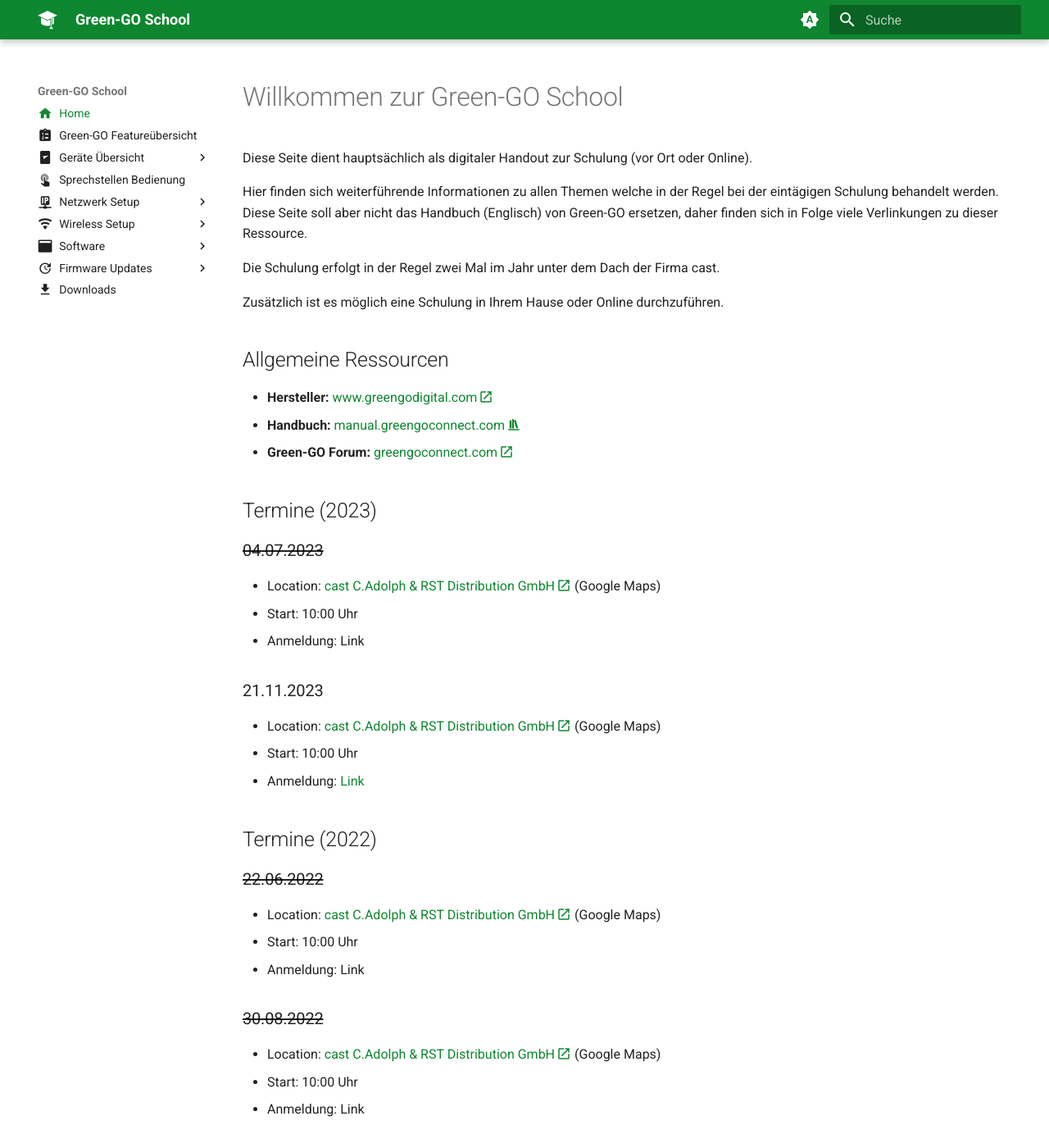
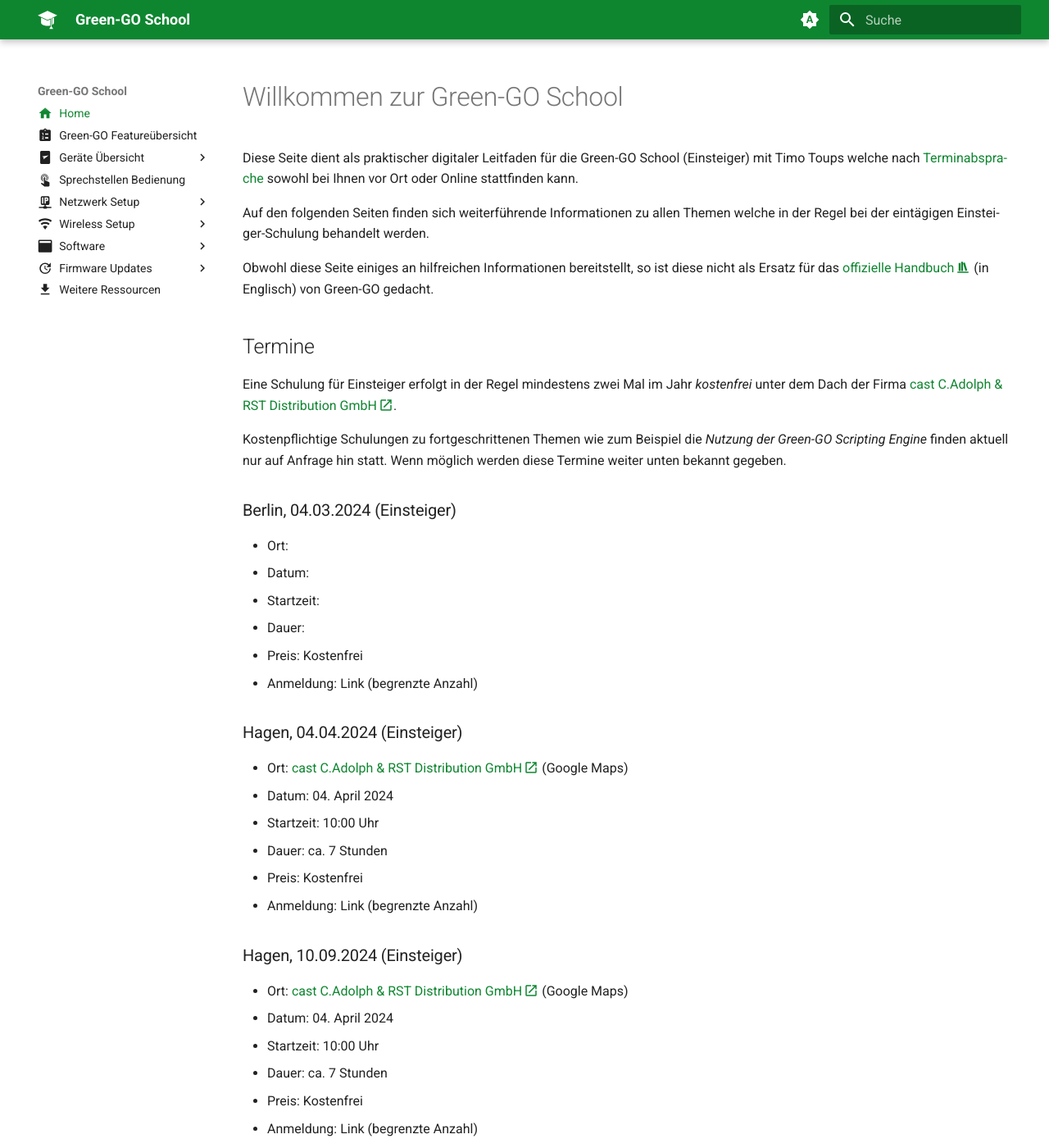
Before and after one commit to lampensau/green-go-school, an MkDocs documentation site: the page built from docs/index.md, in a window 1280 px wide and 1400 px high. Shown: the whole window at 82% size. Built offline with MkDocs 1.6.1 and Material for MkDocs 9.7.7, drawn with Linux system fonts in a browser that asks for light colours; plug-ins that fetch from the network failed and are left out; some of the changed text lies outside the part shown.

Commit message:
adjustments

```diff
--- a/docs/index.md
+++ b/docs/index.md
@@ -6,54 +6,45 @@
 ---
 # Willkommen zur Green-GO School
 
-Diese Seite dient hauptsächlich als digitaler Handout zur Schulung (vor Ort oder Online).
+Diese Seite dient als praktischer digitaler Leitfaden für die Green-GO School (Einsteiger) mit Timo Toups welche nach [Terminabsprache](#terminabsprache) sowohl bei Ihnen vor Ort oder Online stattfinden kann.
 
-Hier finden sich weiterführende Informationen zu allen Themen welche in der Regel bei der eintägigen Schulung behandelt werden. Diese Seite soll aber nicht das Handbuch (Englisch) von Green-GO ersetzen, daher finden sich in Folge viele Verlinkungen zu dieser Ressource.
+Auf den folgenden Seiten finden sich weiterführende Informationen zu allen Themen welche in der Regel bei der eintägigen Einsteiger-Schulung behandelt werden.
 
-Die Schulung erfolgt in der Regel zwei Mal im Jahr unter dem Dach der Firma cast.
+Obwohl diese Seite einiges an hilfreichen Informationen bereitstellt, so ist diese nicht als Ersatz für das [offizielle Handbuch](https://manual.greengoconnect.com) (in Englisch) von Green-GO gedacht.
 
-Zusätzlich ist es möglich eine Schulung in Ihrem Hause oder Online durchzuführen.
+## Termine
 
-## Allgemeine Ressourcen
+Eine Schulung für Einsteiger erfolgt in der Regel mindestens zwei Mal im Jahr _kostenfrei_ unter dem Dach der Firma [cast C.Adolph & RST Distribution GmbH](https://castinfo.de).
 
-- **Hersteller:** [www.greengodigital.com](https://www.greengodigital.com)
-- **Handbuch:** [manual.greengoconnect.com](https://manual.greengoconnect.com)
-- **Green-GO Forum:** [greengoconnect.com](https://greengoconnect.com)
+Kostenpflichtige Schulungen zu fortgeschrittenen Themen wie zum Beispiel die _Nutzung der Green-GO Scripting Engine_ finden aktuell nur auf Anfrage hin statt. Wenn möglich werden diese Termine weiter unten bekannt gegeben.
 
-## Termine (2023)
+### Berlin, 04.03.2024 (Einsteiger)
 
-### ~~04.07.2023~~
+- Ort:
+- Datum:
+- Startzeit:
+- Dauer:
+- Preis: Kostenfrei
+- Anmeldung: Link (begrenzte Anzahl)
 
-- Location: [cast C.Adolph & RST Distribution GmbH](https://www.google.com/maps/dir//cast+C.+Adolph+%26+RST+Distribution+GmbH,+Kabeler+Str.+54A,+58099+Hagen/@51.4085821,7.47655,17z/data=!4m8!4m7!1m0!1m5!1m1!1s0x47b93d04acb6eef5:0xe1c51087640a559!2m2!1d7.4792966!2d51.4086275?entry=ttu) (Google Maps)
-- Start: 10:00 Uhr
-- Anmeldung: Link
+### Hagen, 04.04.2024 (Einsteiger)
 
-### 21.11.2023
+- Ort: [cast C.Adolph & RST Distribution GmbH](https://www.google.com/maps/dir//cast+C.+Adolph+%26+RST+Distribution+GmbH,+Kabeler+Str.+54A,+58099+Hagen/@51.4085821,7.47655,17z/data=!4m8!4m7!1m0!1m5!1m1!1s0x47b93d04acb6eef5:0xe1c51087640a559!2m2!1d7.4792966!2d51.4086275?entry=ttu) (Google Maps)
+- Datum: 04. April 2024
+- Startzeit: 10:00 Uhr
+- Dauer: ca. 7 Stunden
+- Preis: Kostenfrei
+- Anmeldung: Link (begrenzte Anzahl)
 
-- Location: [cast C.Adolph & RST Distribution GmbH](https://www.google.com/maps/dir//cast+C.+Adolph+%26+RST+Distribution+GmbH,+Kabeler+Str.+54A,+58099+Hagen/@51.4085821,7.47655,17z/data=!4m8!4m7!1m0!1m5!1m1!1s0x47b93d04acb6eef5:0xe1c51087640a559!2m2!1d7.4792966!2d51.4086275?entry=ttu) (Google Maps)
-- Start: 10:00 Uhr
-- Anmeldung: [Link](mailto:mail@castinfo.de?subject=Green-GO School Anmeldung (21.11.2023))
+### Hagen, 10.09.2024 (Einsteiger)
 
-## Termine (2022)
+- Ort: [cast C.Adolph & RST Distribution GmbH](https://www.google.com/maps/dir//cast+C.+Adolph+%26+RST+Distribution+GmbH,+Kabeler+Str.+54A,+58099+Hagen/@51.4085821,7.47655,17z/data=!4m8!4m7!1m0!1m5!1m1!1s0x47b93d04acb6eef5:0xe1c51087640a559!2m2!1d7.4792966!2d51.4086275?entry=ttu) (Google Maps)
+- Datum: 04. April 2024
+- Startzeit: 10:00 Uhr
+- Dauer: ca. 7 Stunden
+- Preis: Kostenfrei
+- Anmeldung: Link (begrenzte Anzahl)
 
-### ~~22.06.2022~~
-
-- Location: [cast C.Adolph & RST Distribution GmbH](https://www.google.com/maps/dir//cast+C.+Adolph+%26+RST+Distribution+GmbH,+Kabeler+Str.+54A,+58099+Hagen/@51.4085821,7.47655,17z/data=!4m8!4m7!1m0!1m5!1m1!1s0x47b93d04acb6eef5:0xe1c51087640a559!2m2!1d7.4792966!2d51.4086275?entry=ttu) (Google Maps)
-- Start: 10:00 Uhr
-- Anmeldung: Link
-
-### ~~30.08.2022~~
-
-- Location: [cast C.Adolph & RST Distribution GmbH](https://www.google.com/maps/dir//cast+C.+Adolph+%26+RST+Distribution+GmbH,+Kabeler+Str.+54A,+58099+Hagen/@51.4085821,7.47655,17z/data=!4m8!4m7!1m0!1m5!1m1!1s0x47b93d04acb6eef5:0xe1c51087640a559!2m2!1d7.4792966!2d51.4086275?entry=ttu) (Google Maps)
-- Start: 10:00 Uhr
-- Anmeldung: Link
-
-### ~~12.10.2022~~
-
-- Location: [cast C.Adolph & RST Distribution GmbH](https://www.google.com/maps/dir//cast+C.+Adolph+%26+RST+Distribution+GmbH,+Kabeler+Str.+54A,+58099+Hagen/@51.4085821,7.47655,17z/data=!4m8!4m7!1m0!1m5!1m1!1s0x47b93d04acb6eef5:0xe1c51087640a559!2m2!1d7.4792966!2d51.4086275?entry=ttu) (Google Maps)
-- Start: 10:00 Uhr
-- Anmeldung: Link
-
-## Kontakt
+## Terminabsprache
 
 Für eine Schulung vor Ort oder Online kontaktieren Sie bitte die Firma [cast C.Adolph & RST Distribution GmbH](https://castinfo.de).
--- a/mkdocs.yml
+++ b/mkdocs.yml
@@ -165,5 +165,5 @@
   - Firmware Updates:
       - firmware/index.md
       - Troubleshooting: firmware/troubleshoot.md
-  - Downloads:
+  - Weitere Ressourcen:
       - downloads/index.md
```
Also changed, not shown: docs/green-go/index.md (+9 -4 lines), test.svg (added).
